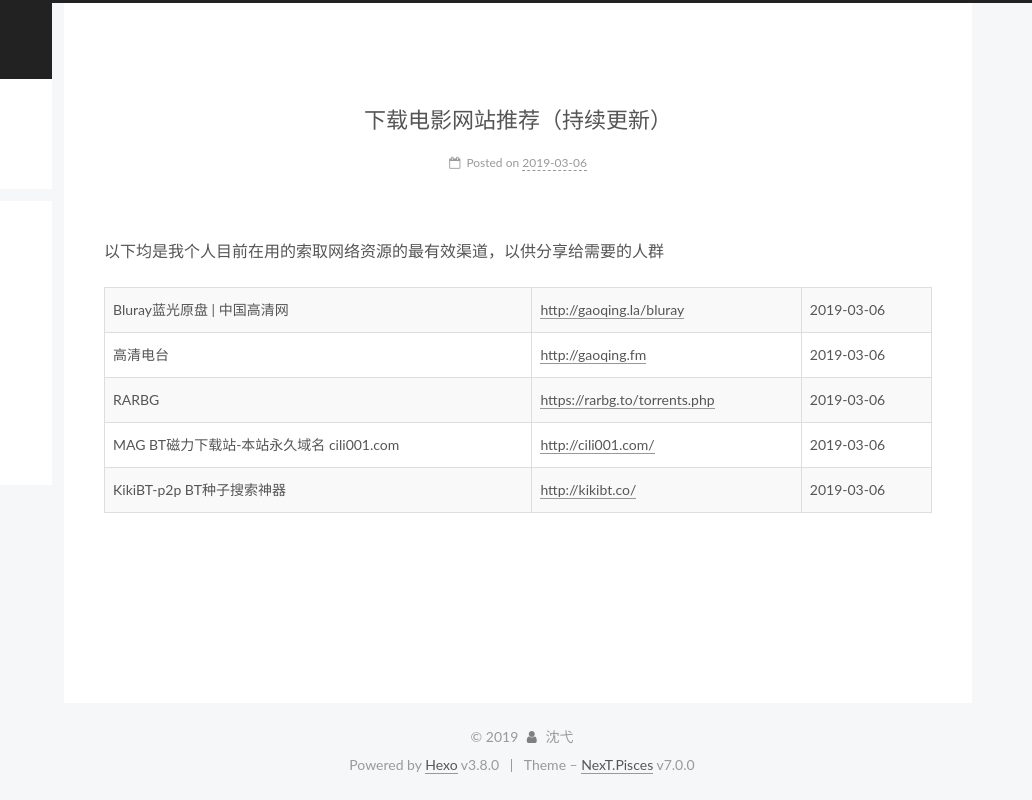
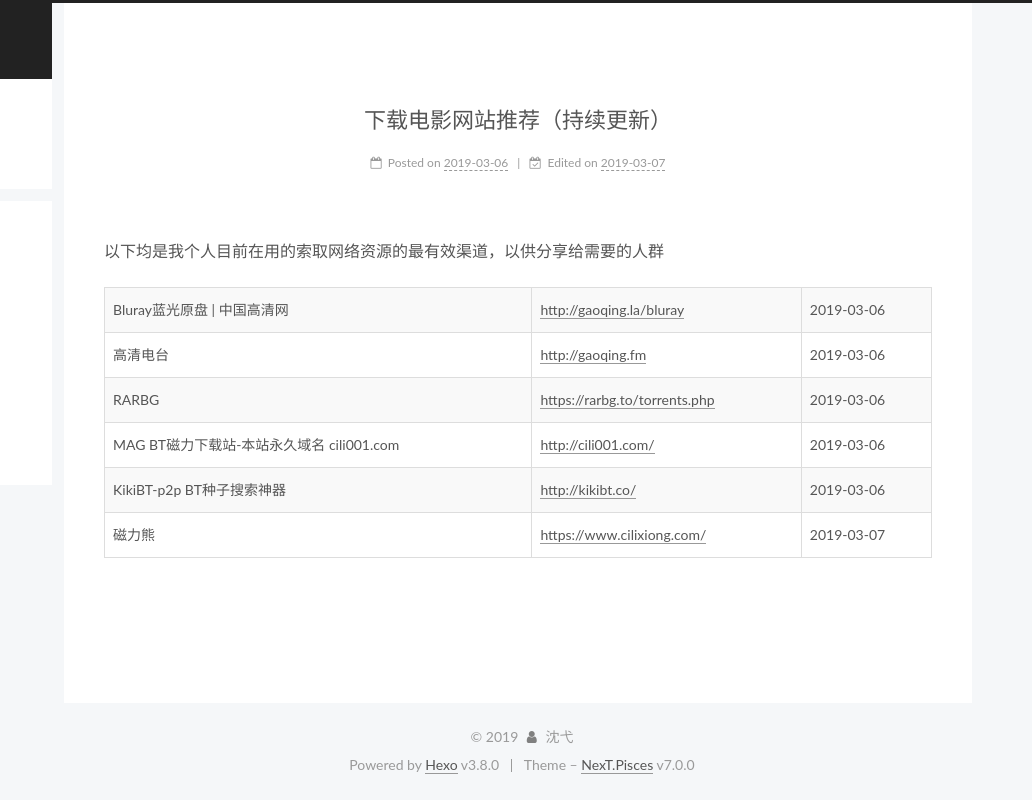
Before and after one commit to littp/littp.github.io, a plain HTML site: page 2019/03/06/下载电影网站推荐（持续更新）/index.html in a window 1280 px wide. Shown: the full height of the page, 248-1280 px from the left. Drawn offline with Linux system fonts and the light colour scheme.

Commit message:
Site updated: 2019-03-07 14:13:56

```diff
--- a/2019/03/06/下载电影网站推荐（持续更新）/index.html
+++ b/2019/03/06/下载电影网站推荐（持续更新）/index.html
@@ -103,7 +103,7 @@
 <meta property="og:site_name" content="Shen&#39;s House">
 <meta property="og:description" content="以下均是我个人目前在用的索取网络资源的最有效渠道，以供分享给需要的人群 Bluray蓝光原盘 | 中国高清网http://gaoqing.la/bluray2019-03-06高清电台http://gaoqing.fm2019-03-06RARBGhttps://rarbg.to/torrents.php2019-03-06MAG BT磁力下载站-本站永久域名 cili001.comhttp://">
 <meta property="og:locale" content="zh-Hans">
-<meta property="og:updated_time" content="2019-03-06T09:55:51.995Z">
+<meta property="og:updated_time" content="2019-03-07T06:13:49.292Z">
 <meta name="twitter:card" content="summary">
 <meta name="twitter:title" content="下载电影网站推荐（持续更新）">
 <meta name="twitter:description" content="以下均是我个人目前在用的索取网络资源的最有效渠道，以供分享给需要的人群 Bluray蓝光原盘 | 中国高清网http://gaoqing.la/bluray2019-03-06高清电台http://gaoqing.fm2019-03-06RARBGhttps://rarbg.to/torrents.php2019-03-06MAG BT磁力下载站-本站永久域名 cili001.comhttp://">
@@ -331,12 +331,24 @@
 
 
 
-              <time title="Created: 2019-03-06 17:19:58 / Modified: 17:55:51" itemprop="dateCreated datePublished" datetime="2019-03-06T17:19:58+08:00">2019-03-06</time>
+              <time title="Created: 2019-03-06 17:19:58" itemprop="dateCreated datePublished" datetime="2019-03-06T17:19:58+08:00">2019-03-06</time>
 
 
 
 
 
+
+
+                <span class="post-meta-divider">|</span>
+
+
+                <span class="post-meta-item-icon">
+                  <i class="fa fa-calendar-check-o"></i>
+                </span>
+
+                  <span class="post-meta-item-text">Edited on</span>
+
+                <time title="Modified: 2019-03-07 14:13:49" itemprop="dateModified" datetime="2019-03-07T14:13:49+08:00">2019-03-07</time>
 
 
           </span>
@@ -371,7 +383,7 @@
 
 
         <p>以下均是我个人目前在用的索取网络资源的最有效渠道，以供分享给需要的人群</p>
-<table><tr><td>Bluray蓝光原盘 | 中国高清网</td><td><a href="http://gaoqing.la/bluray" target="_blank" rel="noopener">http://gaoqing.la/bluray</a></td><td>2019-03-06</td></tr><tr><td>高清电台</td><td><a href="http://gaoqing.fm" target="_blank" rel="noopener">http://gaoqing.fm</a></td><td>2019-03-06</td></tr><tr><td>RARBG</td><td><a href="https://rarbg.to/torrents.php" target="_blank" rel="noopener">https://rarbg.to/torrents.php</a></td><td>2019-03-06</td></tr><tr><td>MAG BT磁力下载站-本站永久域名 cili001.com</td><td><a href="http://cili001.com/" target="_blank" rel="noopener">http://cili001.com/</a></td><td>2019-03-06</td></tr><tr><td>KikiBT-p2p BT种子搜索神器</td><td><a href="http://kikibt.co/" target="_blank" rel="noopener">http://kikibt.co/</a></td><td>2019-03-06</td></tr></table>
+<table><tr><td>Bluray蓝光原盘 | 中国高清网</td><td><a href="http://gaoqing.la/bluray" target="_blank" rel="noopener">http://gaoqing.la/bluray</a></td><td>2019-03-06</td></tr><tr><td>高清电台</td><td><a href="http://gaoqing.fm" target="_blank" rel="noopener">http://gaoqing.fm</a></td><td>2019-03-06</td></tr><tr><td>RARBG</td><td><a href="https://rarbg.to/torrents.php" target="_blank" rel="noopener">https://rarbg.to/torrents.php</a></td><td>2019-03-06</td></tr><tr><td>MAG BT磁力下载站-本站永久域名 cili001.com</td><td><a href="http://cili001.com/" target="_blank" rel="noopener">http://cili001.com/</a></td><td>2019-03-06</td></tr><tr><td>KikiBT-p2p BT种子搜索神器</td><td><a href="http://kikibt.co/" target="_blank" rel="noopener">http://kikibt.co/</a></td><td>2019-03-06</td></tr><tr><td>磁力熊</td><td><a href="https://www.cilixiong.com/" target="_blank" rel="noopener">https://www.cilixiong.com/</a></td><td>2019-03-07</td></tr></table>
 
 
 
```
Also changed, not shown: index.html (+14 -2 lines).
